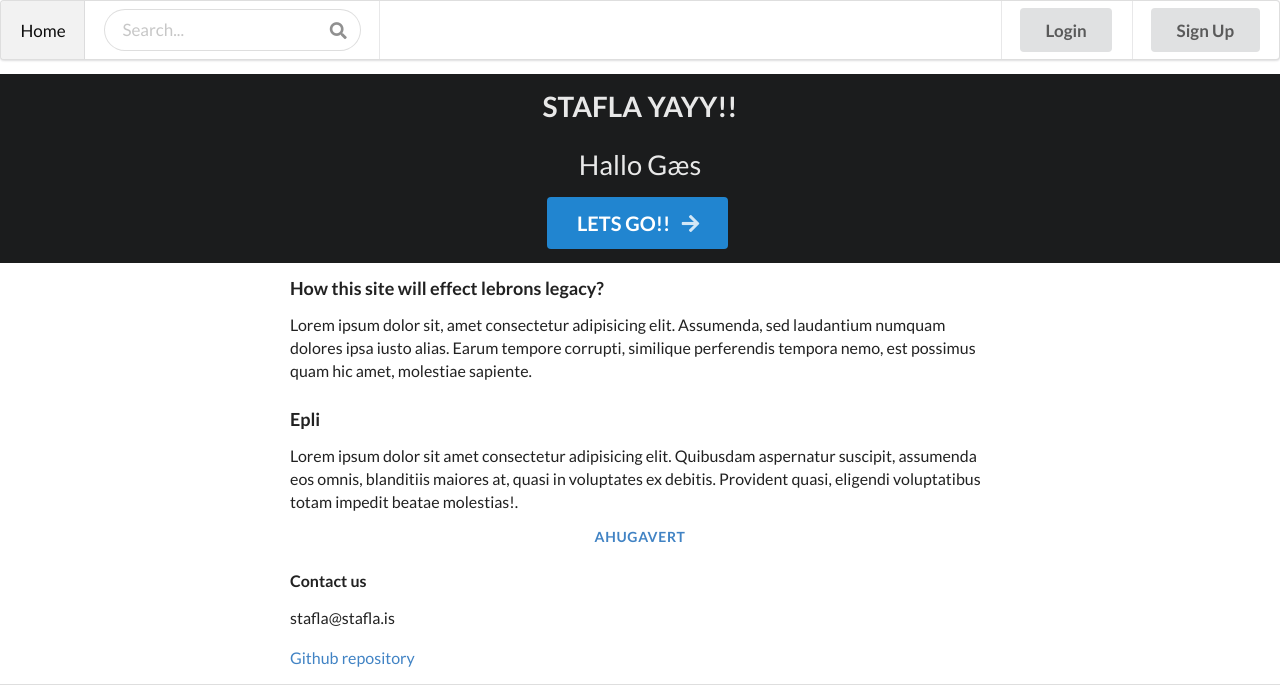
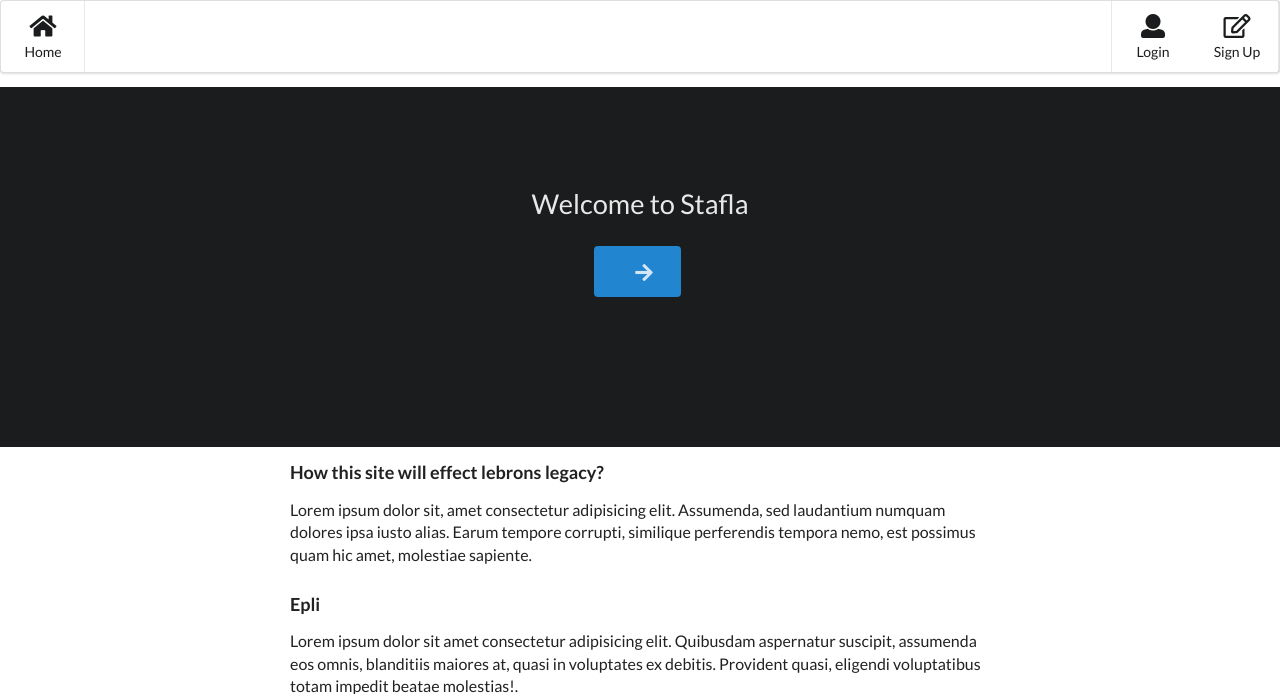
Before and after one commit to vefthroun4/Stafla, a Flask app: page / in a window 1280 px wide. Shown: the top 694 px of the page. Run offline with Flask 2, Linux system fonts and the light colour scheme; some libraries are stand-ins or nearby versions.

Commit message:
changes made to nav

```diff
--- a/app/static/css/styles.css
+++ b/app/static/css/styles.css
@@ -1,7 +1,9 @@
 /* HEADER */
+.ui.inverted.segment {
+  padding-top: 100px;
+  padding-bottom: 150px;
 
-
-
+}
 .masthead .ui.menu .ui.button {
     margin-left: 0.5em;
   }
@@ -14,7 +16,9 @@
   .masthead h2 {
     font-size: 1.7em;
     font-weight: normal;
+    padding-bottom: 10px;
   }
+
 
   /* Responsive Vantar */
   @media only screen and (max-width: 700px) {
--- a/app/templates/header.html
+++ b/app/templates/header.html
@@ -1,32 +1,27 @@
 
-    <div class="ui huge menu" id="myHeader">
-        <a href="{{url_for('home.index')}}" class="active item">
+    <div class="ui labeled icon menu">
+        <div class="left menu">
+        <a href="{{url_for('home.index')}}" class="item">
+          <i class="home icon"></i>
           Home
         </a>
-        <div class="item ui centered category search">
-          <div class="ui icon input">
-            <input class="prompt" type="text" placeholder="Search...">
-            <i class="search icon"></i>
-          </div>
-          <div class="results"></div>
         </div>
         {% if current_user.is_anonymous %}
         <div class="right menu">
-          <div class="item">
-            <a href="{{url_for('auth.login')}}" class="ui button">
+            <a href="{{url_for('auth.login')}}" class="item">
+            <i class="user icon"></i>
               Login
             </a>
           </div>
-          <div class="item">
-          <a href="{{url_for('auth.register')}}"class="ui button">
+          <a href="{{url_for('auth.register')}}"class="item">
+            <i class="edit outline icon"></i>
             Sign Up
           </a>
-          </div>
         </div>
         {% else %}
         <div class="right menu">
-          <div class="item">
-            <a href="{{url_for('auth.logout')}}" class="ui button">
+            <a href="{{url_for('auth.logout')}}" class="item">
+              <i class="user outline icon"></i>
               Logout
             </a>
           </div>
--- a/app/templates/index.html
+++ b/app/templates/index.html
@@ -2,11 +2,9 @@
 {%block content %}
       <div class="ui inverted vertical masthead center aligned segment" >
         <div class="ui text container">
-          <h1 class="ui inverted">
-            STAFLA YAYY!!
-          </h1>
-          <h2>Hallo Gæs</h2>
-          <div class="ui huge primary button">LETS GO!!<i class="right arrow icon"></i></div>
+          <h2>Welcome to Stafla</h2>
+          <div class="ui huge primary button"><i class="right arrow icon"></i>
+        </div>
         </div>
       </div>
     <!-- Bottom Text & Info -->
```
